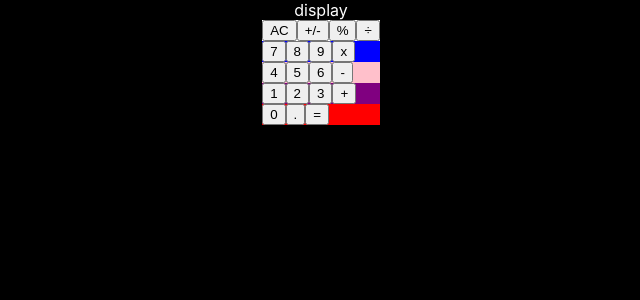
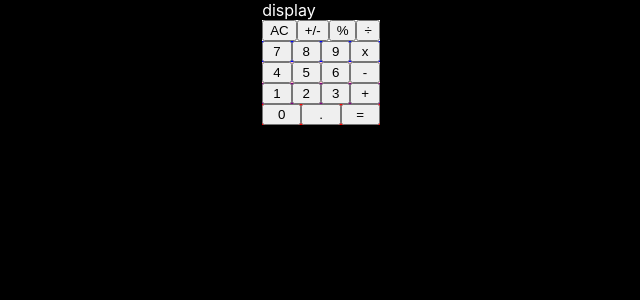
Before and after one commit to JoaoCodeClan/ReactCalc, a React (Create React App) app: page / in a window 1280 px wide. Shown: the top 300 px of the page, without its empty margins (319-959 px from the left). Built offline with nearby package versions, Linux system fonts and the light colour scheme.

Commit message:
cleaned some more unecessary css

```diff
--- a/src/App.css
+++ b/src/App.css
@@ -2,34 +2,25 @@ body{
   background-color: black;
   display:flex;
   justify-content: center;
-  align-items: flex-start;
+
 
 }
 
-/* div{
-  display:flex;
-  justify-content: center;
-
-} */
-
-
-.App {
-  text-align: center;
-  background-color: yellow;
-  display:flex;
-  flex-wrap: wrap;
-  }
+button{
+  flex:1;
+}
 
 .row{
   display:flex;
   flex-wrap:nowrap;
   flex-direction:row;
+  align-items: flex-end;
 }
 
 #calc-container{
 background-color: green;
-display:flex;
-flex-direction: column;
+/* display:flex;
+flex-direction: column; */
 }
 
 #row1 {
```
